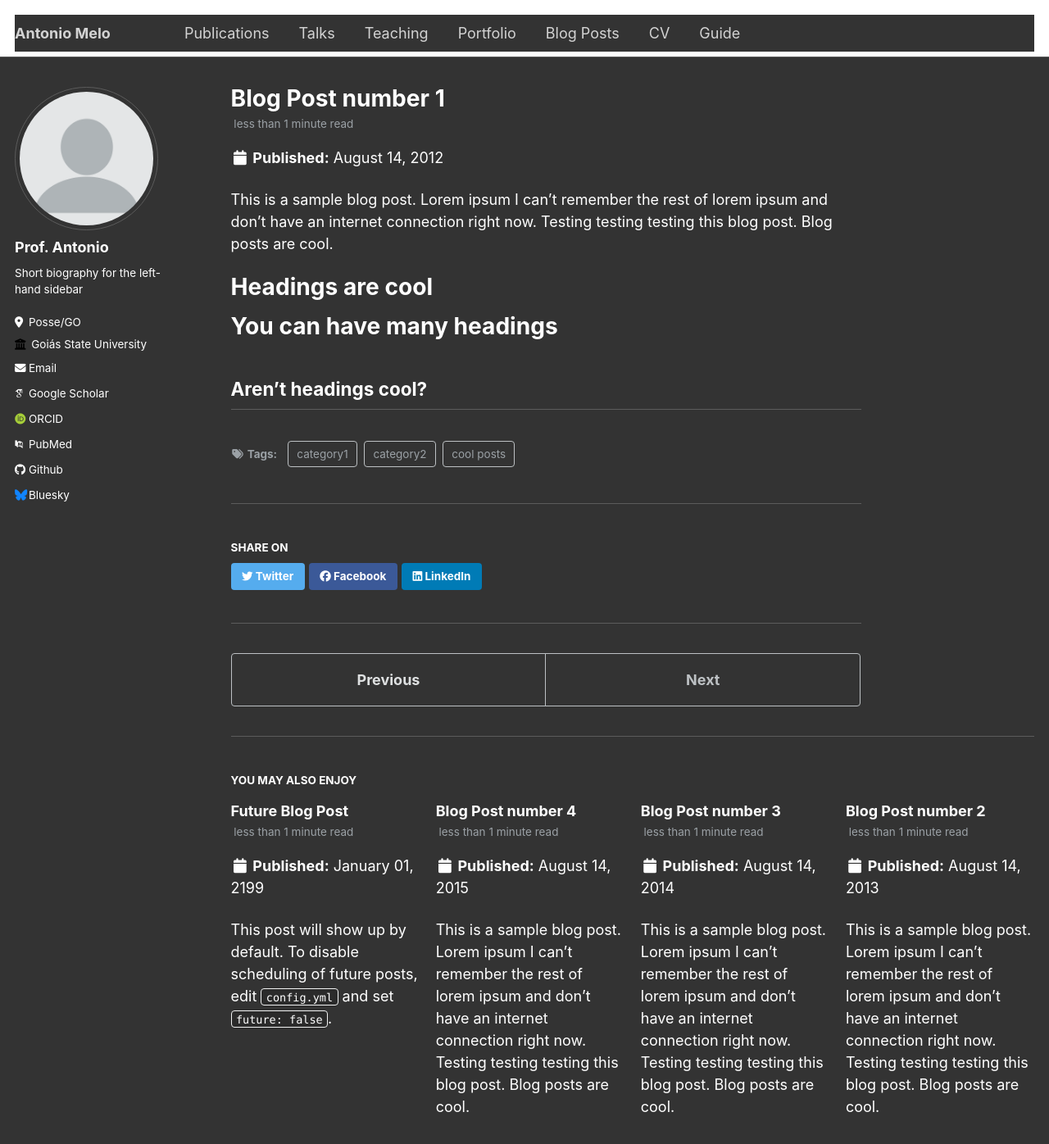
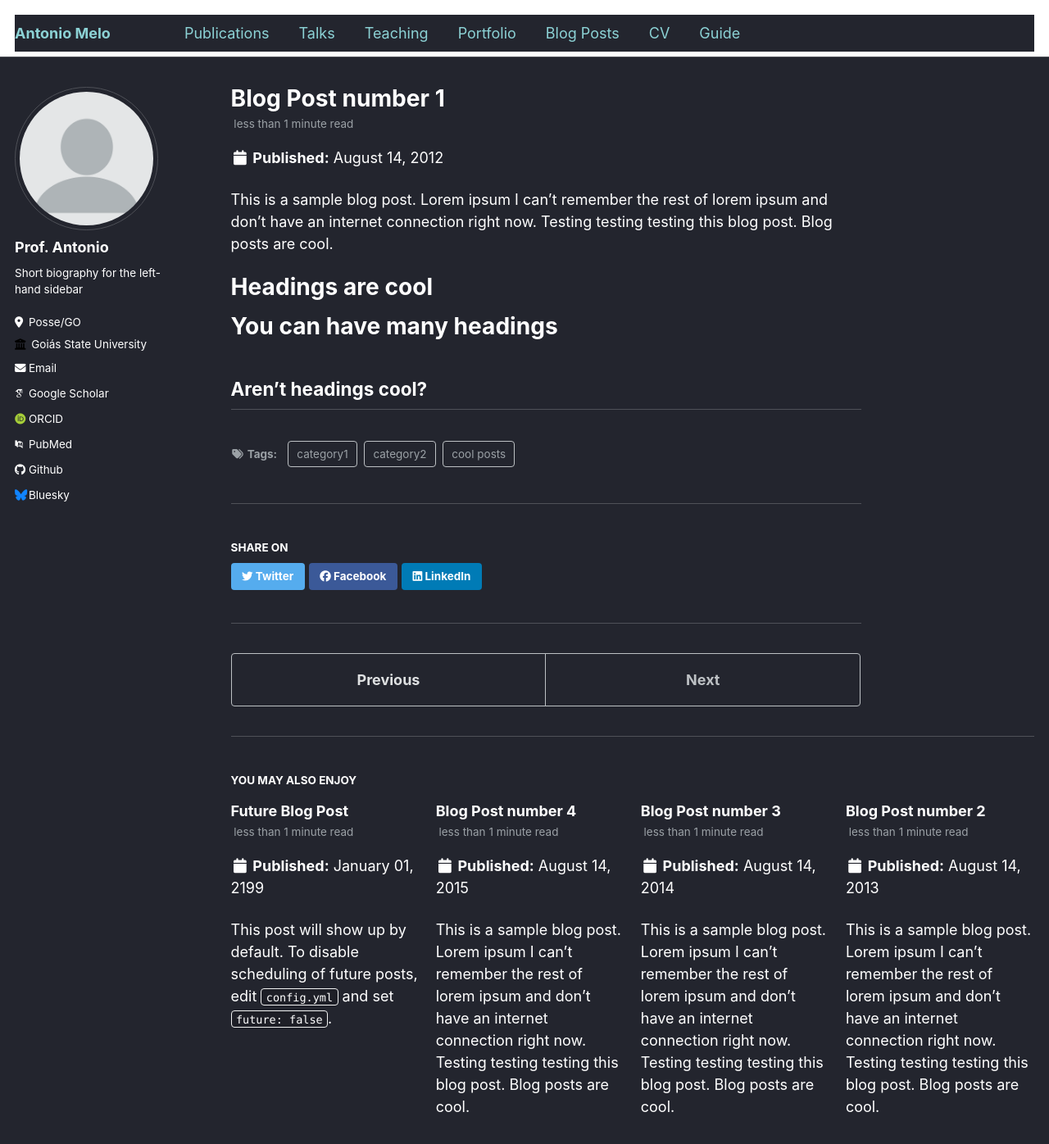
Before and after one commit to antmelo/antmelo.github.io, a Jekyll site: the page built from _posts/2012-08-14-blog-post-1.md, in a window 1280 px wide and 1400 px high. Shown: the top 1396 px of the window at 82% size. Built offline with Jekyll 4.4.1, drawn with Linux system fonts in a browser that asks for light colours; some web fonts are replaced.

Commit message:
Update _variables.scss

```diff
--- a/_sass/_variables.scss
+++ b/_sass/_variables.scss
@@ -61,9 +61,9 @@ $light-gray                 : mix(#fff, $gray, 50%);
 $lighter-gray               : mix(#fff, $gray, 90%);
 
 $body-color                 : #23252e;
-$background-color           : #333333 ;
+$background-color           : #23252e ;
 $text-color                 : #ffffff;
-$primary-color              : #d3d3d3;
+$primary-color              : #8cd2d5;
 $border-color               : mix(#fff, $background-color, 20%);
 $code-background-color      : mix(#000, $background-color, 15%);
 $code-background-color-dark : mix(#000, $background-color, 20%);
```
